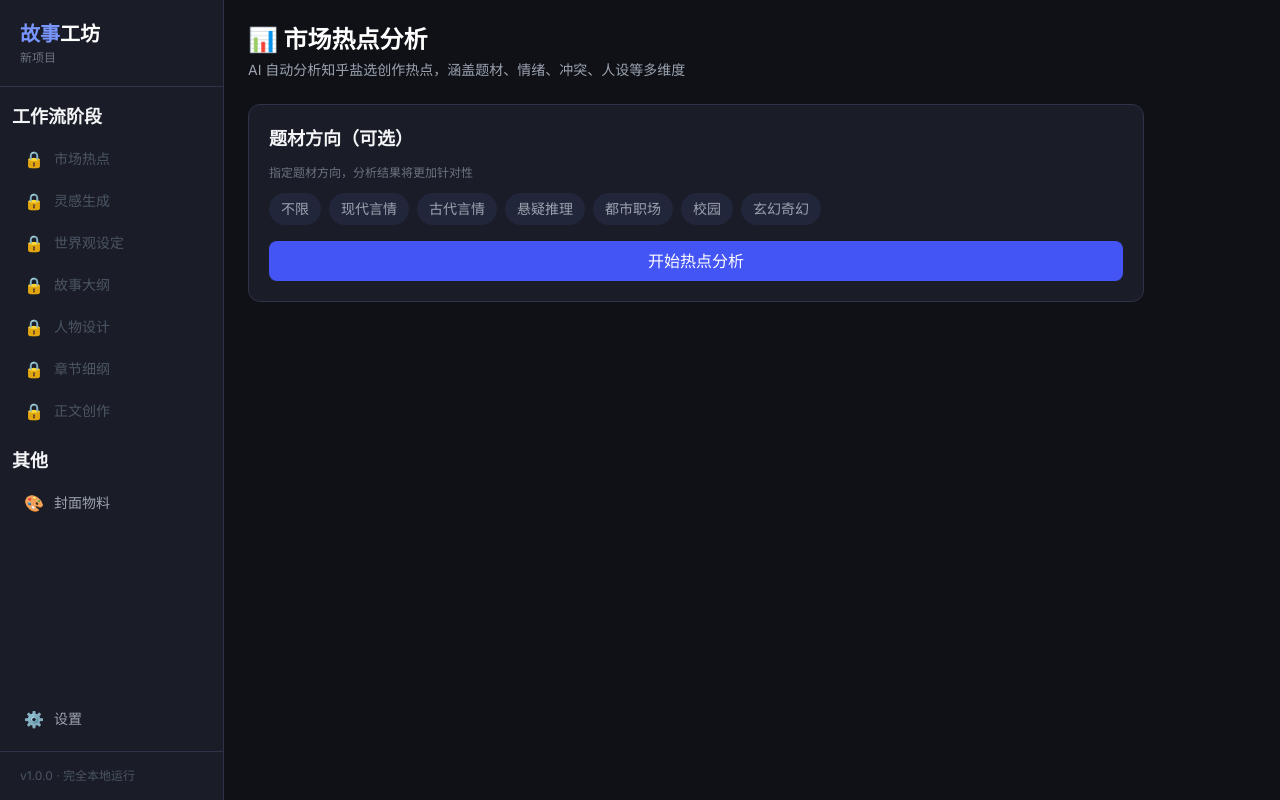
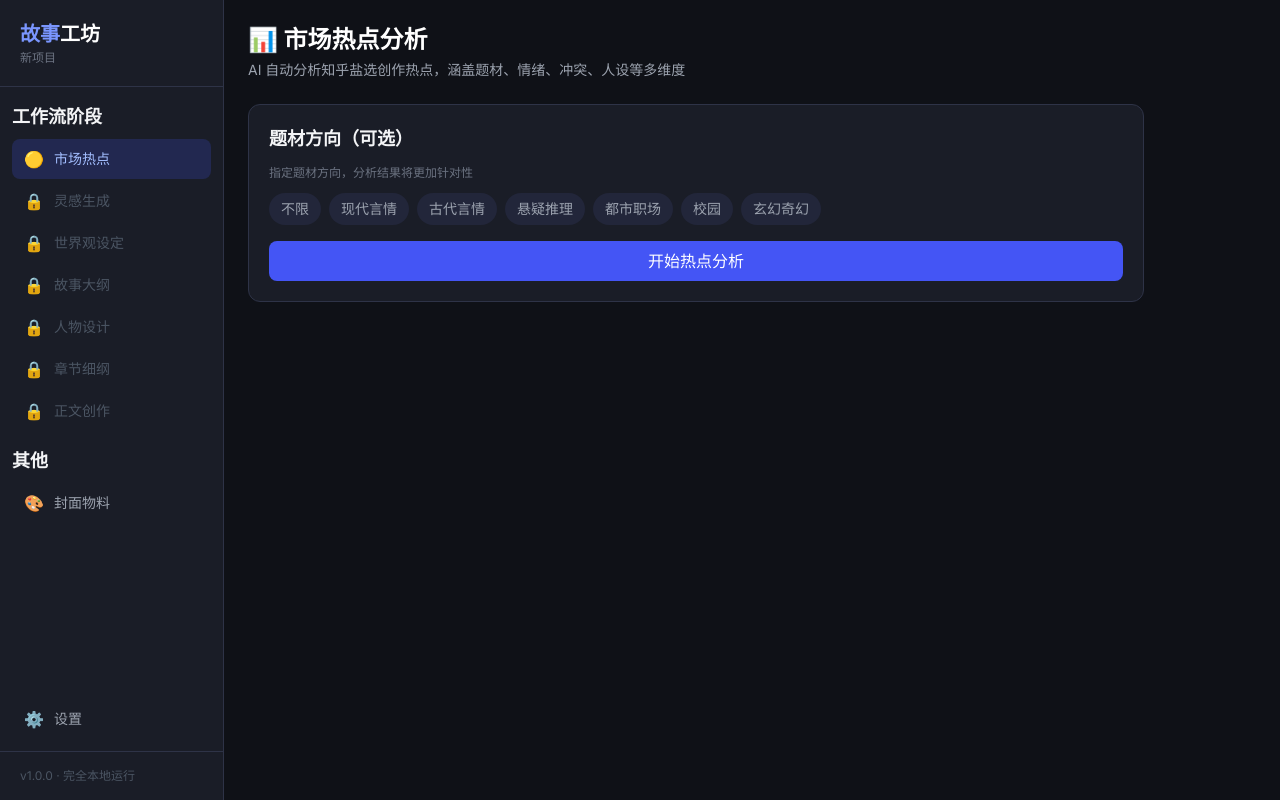
Before and after one commit to HappyChives/zhihu-novel--, a React (Vite) app: page /hotspot in a window 1280 px wide. Built offline with nearby package versions, Linux system fonts and the light colour scheme.

Commit message:
fix: sidebar - unlock all stages by default when no project exists
The getStageStatus function was returning 'locked' for all stages when no project was created. Now defaults to showing the first stage as current.

```diff
--- a/src/components/Layout/Sidebar.tsx
+++ b/src/components/Layout/Sidebar.tsx
@@ -41,8 +41,9 @@ function stageIndex(s: WorkflowStage): number {
 type StageStatus = "locked" | "current" | "completed";
 
 function getStageStatus(stage: WorkflowStage, currentStage: WorkflowStage | undefined): StageStatus {
-  if (!currentStage) return "locked";
-  const currentIdx = stageIndex(currentStage);
+  // 默认从第一个阶段开始，全部解锁
+  const effectiveStage = currentStage ?? "hotspot";
+  const currentIdx = stageIndex(effectiveStage);
   const stageIdx = stageIndex(stage);
   if (stageIdx < currentIdx) return "completed";
   if (stageIdx === currentIdx) return "current";
```
